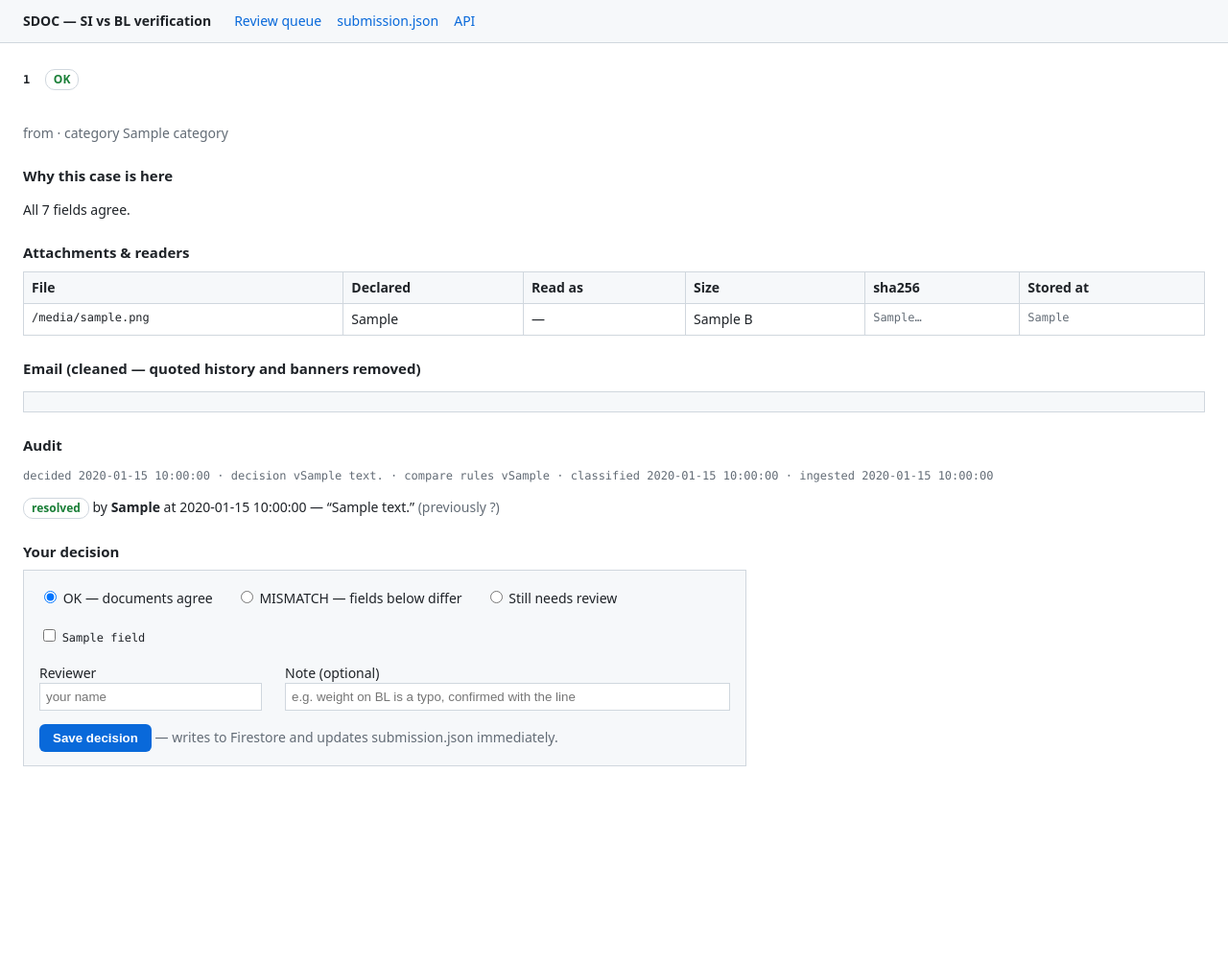
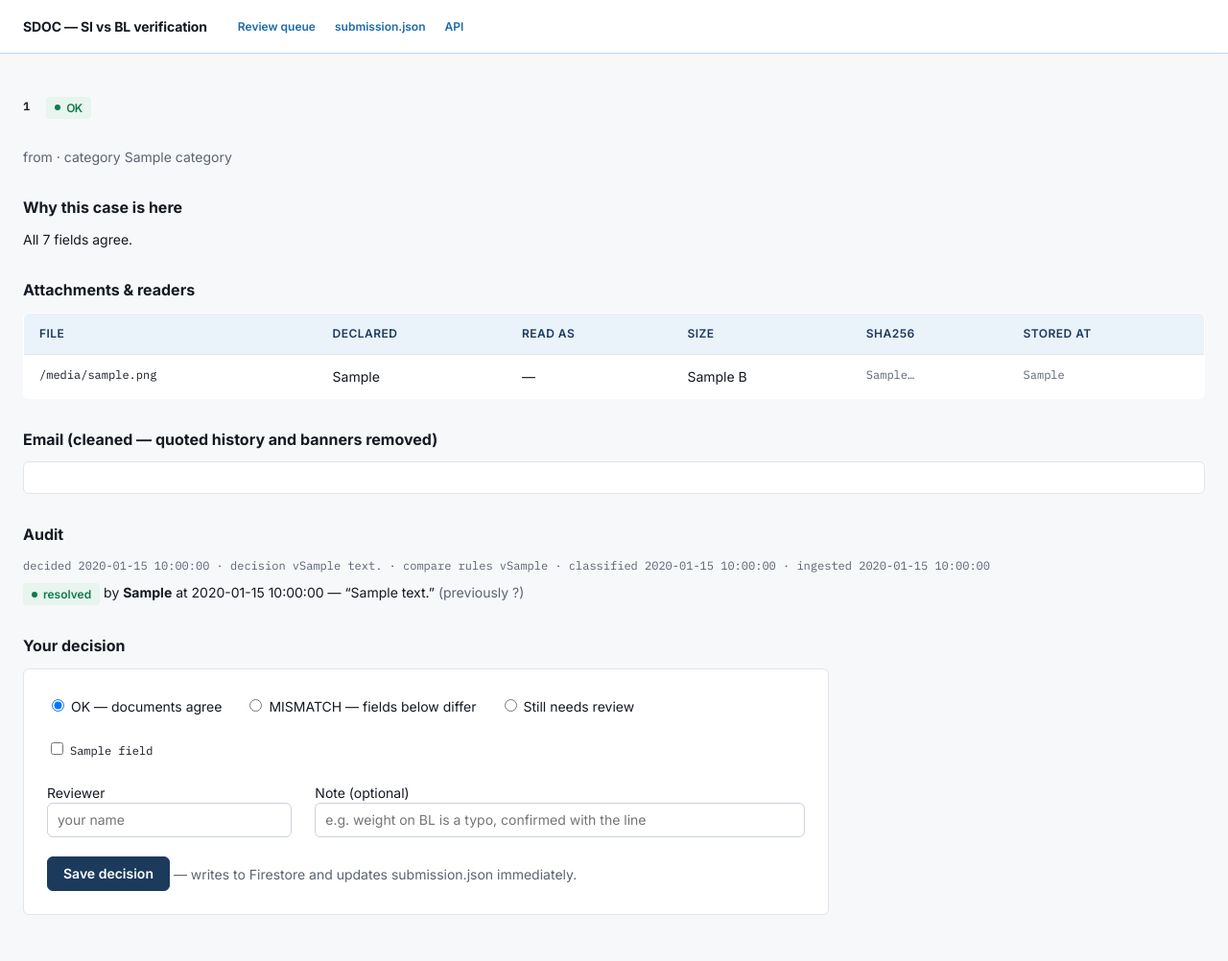
Before and after one commit to aslammpaata/sdoc-hackathon, a FastAPI app: template templates/review_detail.html in a window 1280 px wide. Shown: the whole page at 96% size. Before the commit the page ends 799 px from the top, so only its background shows below. Run offline with FastAPI, Linux system fonts and the light colour scheme; the template is opened without the code that fills it: most values are stand-ins (such as "Sample title", 1, 10 or a date in 2020).

Commit message:
lihong - UI changes

```diff
--- a/templates/base.html
+++ b/templates/base.html
@@ -5,29 +5,54 @@
   <meta name="viewport" content="width=device-width, initial-scale=1">
   <title>{% block title %}SDOC review{% endblock %}</title>
   <style>
-    :root { --ink:#1f2328; --muted:#636c76; --line:#d0d7de; --bg:#f6f8fa; --ok:#1a7f37; --bad:#cf222e; --warn:#9a6700; --accent:#0969da; }
-    body { margin:0; font:14px/1.45 system-ui, -apple-system, "Segoe UI", sans-serif; color:var(--ink); background:#fff; }
-    header { background:var(--bg); border-bottom:1px solid var(--line); padding:12px 24px; display:flex; gap:24px; align-items:baseline; }
-    header a { color:var(--ink); text-decoration:none; font-weight:600; }
-    header nav a { font-weight:400; color:var(--accent); margin-right:16px; }
-    main { padding:20px 24px; max-width:1400px; }
-    h1 { font-size:20px; margin:0 0 12px; } h2 { font-size:15px; margin:24px 0 8px; }
-    table { border-collapse:collapse; width:100%; }
-    th, td { border:1px solid var(--line); padding:6px 8px; text-align:left; vertical-align:top; }
-    th { background:var(--bg); font-weight:600; }
-    .muted { color:var(--muted); } .mono { font-family:ui-monospace, Consolas, monospace; font-size:12px; }
-    .pill { display:inline-block; padding:1px 8px; border-radius:10px; font-size:12px; font-weight:600; border:1px solid var(--line); }
-    .pill.ok { color:var(--ok); } .pill.bad { color:var(--bad); } .pill.warn { color:var(--warn); }
-    .r-matched, .r-matched_after_normalisation { color:var(--ok); }
-    .r-mismatched { color:var(--bad); font-weight:600; }
-    .r-unreadable, .r-missing { color:var(--warn); font-weight:600; }
-    pre { background:var(--bg); border:1px solid var(--line); padding:10px; white-space:pre-wrap; font-size:12px; }
-    form.correct { border:1px solid var(--line); padding:14px 16px; background:var(--bg); max-width:720px; }
-    form.correct label { display:block; margin:4px 0; }
-    form.correct .row { display:flex; gap:24px; flex-wrap:wrap; margin-bottom:10px; }
-    form.correct input[type=text] { width:100%; box-sizing:border-box; padding:6px; border:1px solid var(--line); }
-    button { padding:7px 14px; background:var(--accent); color:#fff; border:0; border-radius:6px; font-weight:600; cursor:pointer; }
-    .empty { padding:24px; color:var(--muted); border:1px dashed var(--line); }
+    @import url('https://fonts.googleapis.com/css2?family=IBM+Plex+Mono:wght@400;500;600&family=Inter:wght@400;500;600;700&display=swap');
+    :root {
+      --page:#F7F8FA; --surface:#FFFFFF; --border:#E2E5EA; --border-strong:#CBD2DA;
+      --text:#141A22; --text-muted:#5A6472; --text-faint:#8A94A3; --accent:#1B3A5C;
+      --blue:#1B6BB0; --blue-soft:#EAF2FA; --blue-line:#BED8F0;
+      --success:#0F7B4F; --success-bg:#E8F4EE; --warning:#B4780A; --warning-bg:#FDF4E3;
+      --danger:#B42318; --danger-bg:#FDECEA; --info:#1B6BB0; --info-bg:#EAF2FA;
+      --focus:#1B6BB0; --shadow:0 8px 24px rgb(20 26 34 / .14);
+    }
+    @media (prefers-color-scheme: dark) { :root {
+      --page:#141A22; --surface:#1C2430; --border:#2C3746; --border-strong:#445164;
+      --text:#F4F6F8; --text-muted:#BAC3CE; --text-faint:#8E9AAA; --accent:#9DC2E8;
+      --blue:#8BC3F2; --blue-soft:#193754; --blue-line:#37698E;
+      --success:#65C79A; --success-bg:#163D2E; --warning:#E2B85C; --warning-bg:#473719;
+      --danger:#F09A93; --danger-bg:#4A2424; --info:#8BC3F2; --info-bg:#193754;
+      --focus:#8BC3F2; --shadow:0 8px 24px rgb(0 0 0 / .35);
+    }}
+    * { box-sizing:border-box; }
+    body { margin:0; background:var(--page); color:var(--text); font:14px/1.5 Inter, "Segoe UI", sans-serif; }
+    header { min-height:56px; padding:0 24px; display:flex; gap:32px; align-items:center; background:var(--surface); border-bottom:1px solid var(--blue-line); }
+    header > a { color:var(--text); text-decoration:none; font-weight:700; letter-spacing:-.01em; }
+    header nav { display:flex; gap:20px; }
+    header nav a { color:var(--blue); text-decoration:none; font-size:12px; font-weight:600; }
+    a { color:var(--accent); } a:hover { text-decoration-thickness:2px; }
+    main { width:min(1280px, 100%); margin:0 auto; padding:32px 24px 48px; }
+    h1 { margin:0 0 8px; font-size:28px; line-height:1.25; letter-spacing:-.025em; }
+    h2 { margin:32px 0 12px; font-size:16px; line-height:1.35; } p { margin:8px 0; }
+    table { width:100%; border-collapse:collapse; background:var(--surface); border:1px solid var(--border); border-radius:6px; overflow:hidden; }
+    th, td { padding:12px 16px; border-bottom:1px solid var(--border); text-align:left; vertical-align:top; }
+    tr:last-child td { border-bottom:0; } th { background:var(--blue-soft); color:var(--accent); font-size:12px; font-weight:600; letter-spacing:.04em; text-transform:uppercase; }
+    tbody tr:hover { background:var(--page); }
+    .muted { color:var(--text-muted); } .mono { font-family:"IBM Plex Mono", Consolas, monospace; font-size:12px; }
+    .pill { display:inline-flex; align-items:center; gap:6px; padding:3px 8px; border:1px solid transparent; border-radius:4px; font-size:12px; font-weight:600; line-height:1.25; white-space:nowrap; }
+    .pill::before { width:6px; height:6px; border-radius:50%; background:currentColor; content:""; }
+    .pill.ok { color:var(--success); background:var(--success-bg); } .pill.bad { color:var(--danger); background:var(--danger-bg); } .pill.warn { color:var(--warning); background:var(--warning-bg); }
+    .r-matched, .r-matched_after_normalisation { color:var(--success); font-weight:600; } .r-mismatched { color:var(--danger); font-weight:600; } .r-unreadable, .r-missing { color:var(--warning); font-weight:600; }
+    pre { margin:0; padding:16px; overflow:auto; background:var(--surface); border:1px solid var(--border); border-radius:6px; color:var(--text-muted); font:12px/1.6 "IBM Plex Mono", Consolas, monospace; white-space:pre-wrap; }
+    form.correct { max-width:840px; padding:24px; background:var(--surface); border:1px solid var(--border); border-radius:6px; }
+    form.correct label { display:block; margin:4px 0; } form.correct .row { display:flex; gap:24px; flex-wrap:wrap; margin-bottom:16px; }
+    input[type=text] { min-height:36px; width:100%; padding:7px 10px; background:var(--surface); color:var(--text); border:1px solid var(--border-strong); border-radius:6px; font:14px Inter, sans-serif; }
+    button { min-height:36px; padding:0 16px; background:var(--accent); color:var(--surface); border:1px solid var(--accent); border-radius:6px; font:600 14px Inter, sans-serif; cursor:pointer; }
+    button:hover { filter:brightness(.92); } :focus-visible { outline:2px solid var(--focus); outline-offset:2px; }
+    .empty { padding:24px; background:var(--blue-soft); color:var(--text-muted); border:1px dashed var(--blue-line); border-radius:6px; }
+    .verification-panel { border-left:3px solid var(--info); background:var(--info-bg); }
+    .verification-panel.state-ok { border-left-color:var(--success); background:var(--success-bg); }
+    .verification-panel.state-mismatch { border-left-color:var(--danger); background:var(--danger-bg); }
+    .verification-panel.state-review { border-left-color:var(--warning); background:var(--warning-bg); }
+    @media (max-width:700px) { header { padding:12px 16px; align-items:flex-start; flex-direction:column; gap:8px; } main { padding:24px 16px; } table { display:block; overflow-x:auto; } th, td { padding:10px 12px; } }
   </style>
 </head>
 <body>
--- a/templates/review_detail.html
+++ b/templates/review_detail.html
@@ -28,7 +28,7 @@
 
 {% if case.si or case.bl %}
 <h2>SI vs BL — SI is the source of truth</h2>
-<table>
+<table class="verification-panel {% if case.status == 'OK' %}state-ok{% elif case.status == 'MISMATCH' %}state-mismatch{% else %}state-review{% endif %}">
   <thead><tr><th style="width:12%">Field</th><th style="width:38%">Shipping Instruction</th><th style="width:38%">Draft Bill of Lading</th><th>Outcome</th></tr></thead>
   <tbody>
   {% for f in fields %}
```
